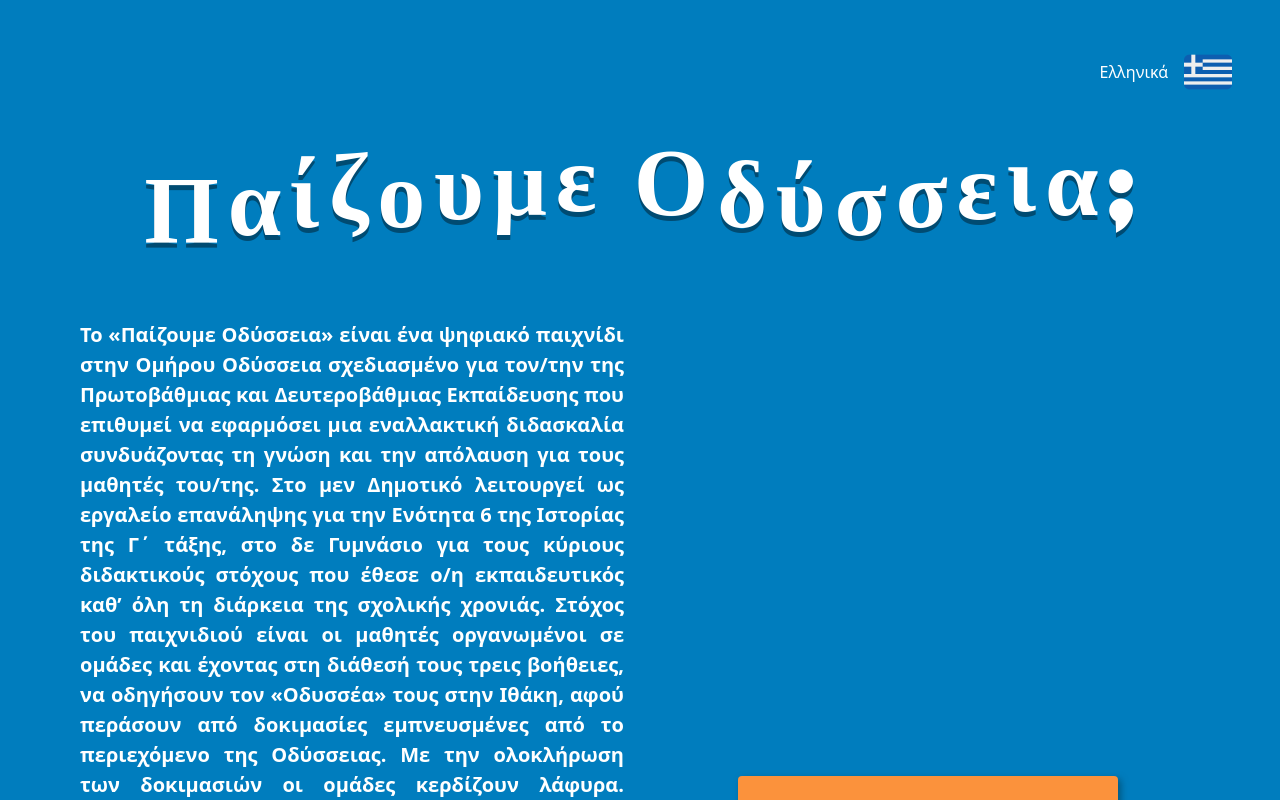
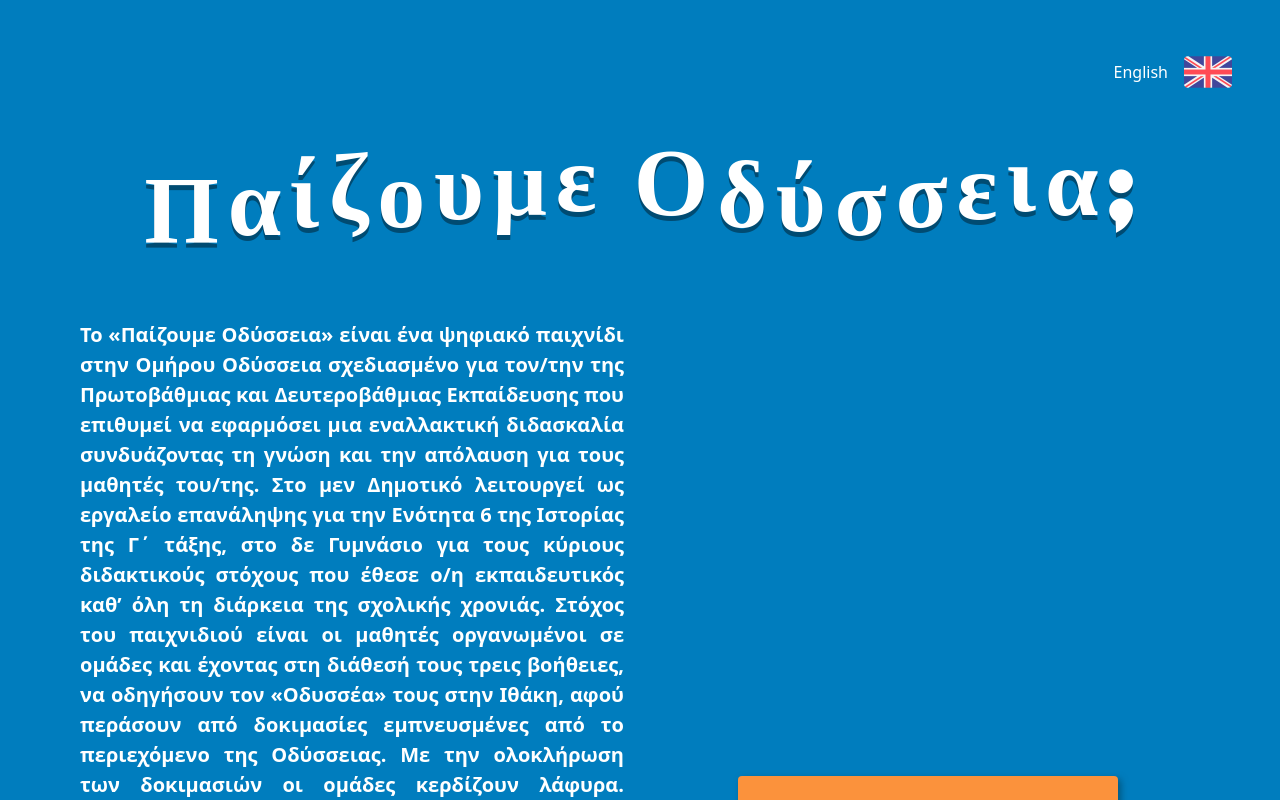
Before and after one commit to Sophie-Mat/OdysseyLandingPage, a React (Vite) app: page / in a window 1280 px wide. Built offline with nearby package versions, Linux system fonts and the light colour scheme.

Commit message:
Language option changed

```diff
--- a/src/App.jsx
+++ b/src/App.jsx
@@ -62,7 +62,7 @@ function App() {
           onClick={languageSelect}
           className="flex items-center justify-center p-2 bg-transparent border-none cursor-pointer focus:outline-none"
         >
-          <img src={language=="en"? ukflag : greekflag} alt="Language Flag" className="w-12 flex-shrink-0" />
+          <img src={language=="en"? greekflag : ukflag} alt="Language Flag" className="w-12 flex-shrink-0" />
         </button>
       </div>
 
--- a/src/strings/el.json
+++ b/src/strings/el.json
@@ -1,5 +1,5 @@
 {
-    "languageText": "Ελληνικά",
+    "languageText": "English",
     "downloadButtonText": "Κατέβασμα",
     "instructionsButtonText": "Οδηγίες",
     "answersButtonText": "Απαντήσεις",
--- a/src/strings/en.json
+++ b/src/strings/en.json
@@ -1,5 +1,5 @@
 {
-    "languageText": "English",
+    "languageText": "Ελληνικά",
     "downloadButtonText": "Download",
     "instructionsButtonText": "Instructions",
     "answersButtonText": "Answers",
```
